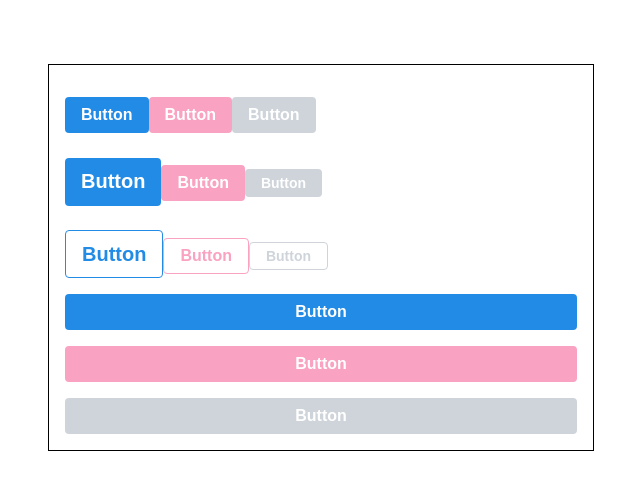
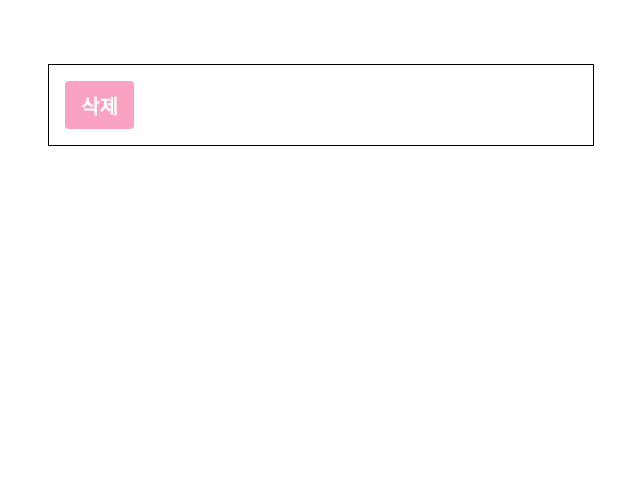
Before and after one commit to sone1118/react_study, a React (Create React App) app in the folder react_app2/: page / in a window 1280 px wide. Shown: the top 490 px of the page, without its empty margins (319-959 px from the left). Built offline with nearby package versions, Linux system fonts and the light colour scheme.

Commit message:
Dialog 구현

```diff
--- a/react_app2/src/App.js
+++ b/react_app2/src/App.js
@@ -1,5 +1,6 @@
-import React from 'react';
+import React, { useState } from 'react';
 import styled, { ThemeProvider } from 'styled-components';
+import Dialog from './components/Dialog';
 import Button2 from './components/Button2';
 //ThemeProvider을 통해서 App.js에서 색을 선언해두고
 //이를 Button2.js에서 받아서 사용해보자
@@ -26,45 +27,39 @@
 };
 
 function App() {
+  const [dialog, setDialog] = useState(false);
+  const onClick = () => {
+    setDialog(true);
+  };
+
+  const onConfirm = () => {
+    console.log('confirm');
+    setDialog(false);
+  };
+  const onCancel = () => {
+    console.log('cancel');
+    setDialog(false);
+  };
+
   return (
     <ThemeProvider theme={{ palette }}>
-      <AppBlock>
-        <ButtonGroup>
-          <Button2>Button</Button2>
-          <Button2 color="pink">Button</Button2>
-          <Button2 color="gray">Button</Button2>
-        </ButtonGroup>
-
-        <ButtonGroup>
-          <Button2 size="large">Button</Button2>
-          <Button2 color="pink">Button</Button2>
-          <Button2 size="small" color="gray">
-            Button
+      <>
+        <AppBlock>
+          <Button2 color="pink" size="large" onClick={onClick}>
+            삭제
           </Button2>
-        </ButtonGroup>
-
-        <ButtonGroup>
-          <Button2 size="large" outline>
-            Button
-          </Button2>
-          <Button2 outline color="pink">
-            Button
-          </Button2>
-          <Button2 size="small" outline color="gray">
-            Button
-          </Button2>
-        </ButtonGroup>
-
-        <ButtonGroup>
-          <Button2 fullWidth>Button</Button2>
-          <Button2 fullWidth color="pink">
-            Button
-          </Button2>
-          <Button2 fullWidth color="gray">
-            Button
-          </Button2>
-        </ButtonGroup>
-      </AppBlock>
+        </AppBlock>
+        <Dialog
+          title="정말로 삭제하시겠습니까?"
+          confirmText="확인"
+          cancelText="취소"
+          visible={dialog}
+          onConfirm={onConfirm}
+          onCancel={onCancel}
+        >
+          데이터를 정말로 삭제하시겠습니까?{' '}
+        </Dialog>
+      </>
     </ThemeProvider>
   );
 }
--- a/react_app2/src/components/Button2.js
+++ b/react_app2/src/components/Button2.js
@@ -105,6 +105,11 @@
   padding-left: 1rem;
   padding-right: 1rem;
 
+  /* 기타 */
+  & + & {
+    margin-left: 1rem;
+  }
+
   /* 크기 */
   ${sizeStyles}
   /* 생상 */
@@ -113,9 +118,7 @@
 
   //하나로 묶어서 작성하는 방법
   //함수를 밖으로 빼서 정의할 수도 있음
-  ${colorStyles}
-
-  //다 따로따로 작성
+  ${colorStyles} //다 따로따로 작성
   /* background: ${(props) => props.theme.palette.blue};
 
   &:hover {
@@ -124,19 +127,19 @@
   &:active {
     background: ${(props) => darken(0.1, props.theme.palette.blue)};
   } */
-
-  /* 기타 */
-  & + & {
-    margin-left: 1rem;
-  }
-
-  //스타일을 덮어 써야하기 때문에 맨 아래 적어줌
-  ${fullWidthStyle}
+    //스타일을 덮어 써야하기 때문에 맨 아래 적어줌
+    ${fullWidthStyle}
 `;
 
 function Button2({ children, color, size, fullWidth, outline, ...rest }) {
   return (
-    <StyledButton color={color} size={size} outline={outline} fullWidth={fullWidth} {...rest}>
+    <StyledButton
+      color={color}
+      size={size}
+      outline={outline}
+      fullWidth={fullWidth}
+      {...rest}
+    >
       {children}
     </StyledButton>
   );
--- /dev/null
+++ b/react_app2/src/components/Dialog.js
@@ -0,0 +1,83 @@
+import React from 'react';
+import styled from 'styled-components';
+import Button2 from './Button2';
+
+const DarkBackground = styled.div`
+  position: fixed;
+  left: 0;
+  top: 0;
+  width: 100%;
+  height: 100%;
+  display: flex;
+  align-items: center;
+  justify-content: center;
+  background: rgba(0, 0, 0, 0.8);
+`;
+
+const DialogBlock = styled.div`
+  width: 320px;
+  padding: 1.5rem;
+  background: white;
+  border-radius: 2px;
+
+  h3 {
+    margin: 0;
+    font-size: 1.5rem;
+  }
+
+  p {
+    font-size: 1.125rem;
+  }
+`;
+
+const ButtonGroup = styled.div`
+  margin-top: 3rem;
+  display: flex;
+  //우측정렬
+  justify-content: flex-end;
+`;
+
+//현재 취소 확인 버튼의 사이를 줄이고 싶으면
+//button2가서 고쳐도 되지만 상속받아서 여기서 고칠수 있다.
+//기존에 있는 거 위에 덮어 쓰는거
+//그리고 기존 Button2를 ShortMarginButton 태그로 고침
+const ShortMarginButton = styled(Button2)`
+  & + & {
+    margin-left: 0.5rem;
+  }
+`;
+
+function Dialog({
+  title,
+  children,
+  confirmText,
+  cancelText,
+  visible,
+  onConfirm,
+  onCancel,
+}) {
+  if (!visible) return null;
+
+  return (
+    <DarkBackground>
+      <DialogBlock>
+        <h3>{title}</h3>
+        <p>{children}</p>
+        <ButtonGroup>
+          <ShortMarginButton color="gray" onClick={onConfirm}>
+            {confirmText}
+          </ShortMarginButton>
+          <ShortMarginButton color="pink" onClick={onCancel}>
+            {cancelText}
+          </ShortMarginButton>
+        </ButtonGroup>
+      </DialogBlock>
+    </DarkBackground>
+  );
+}
+
+Dialog.defaultProps = {
+  confirmText: '확인',
+  cancelText: '취소',
+};
+export default Dialog;
```
Also changed, not shown: 1 other file (tests, documents, lock files or other folders).
